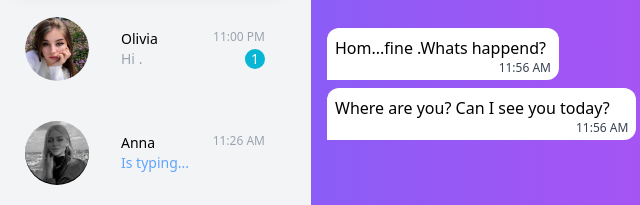
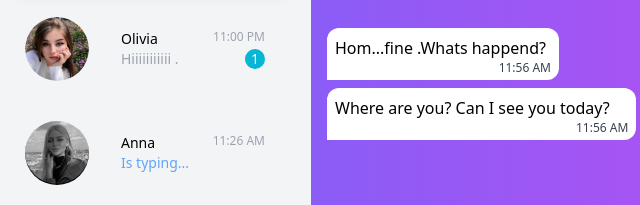
Before and after one commit to Nastaran-sarzaeim/Chat-UI-with-Tailwind, a website: page index.html in a window 1280 px wide. Shown: the part 468-673 px from the top of the page, 9-649 px from the left. Drawn offline with Linux system fonts and the light colour scheme.

Commit message:
Update index.html

```diff
--- a/index.html
+++ b/index.html
@@ -88,7 +88,7 @@
                 <div class="text-gray-400 text-xs">11:00 PM</div>
               </div>
               <div class="flex justify-between items-center">
-                <div class="text-sm text-gray-400">Hi .</div>
+                <div class="text-sm text-gray-400">Hiiiiiiiiiii .</div>
                 <div class="w-5 h-5 relative bg-cyan-500 rounded-full">
                   <div class="text-sm text-center text-white">1</div>
                 </div>
```
